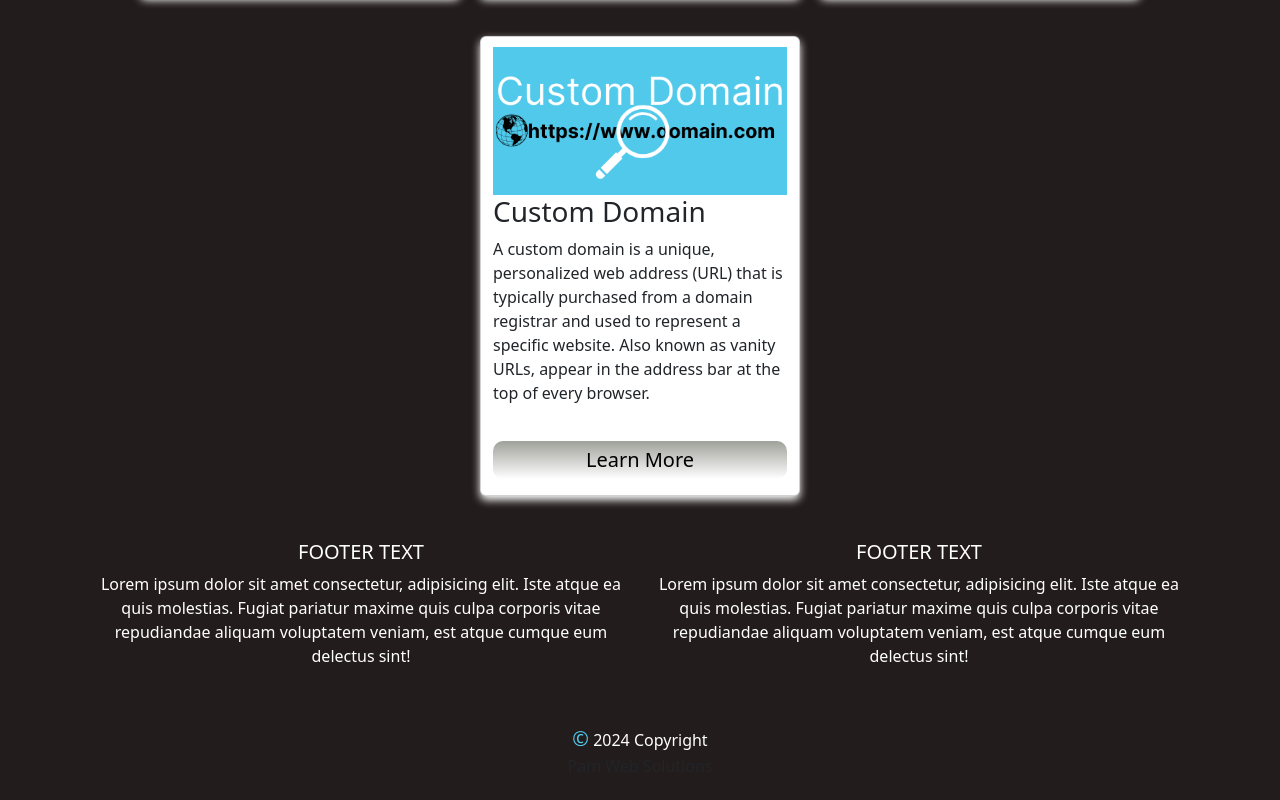
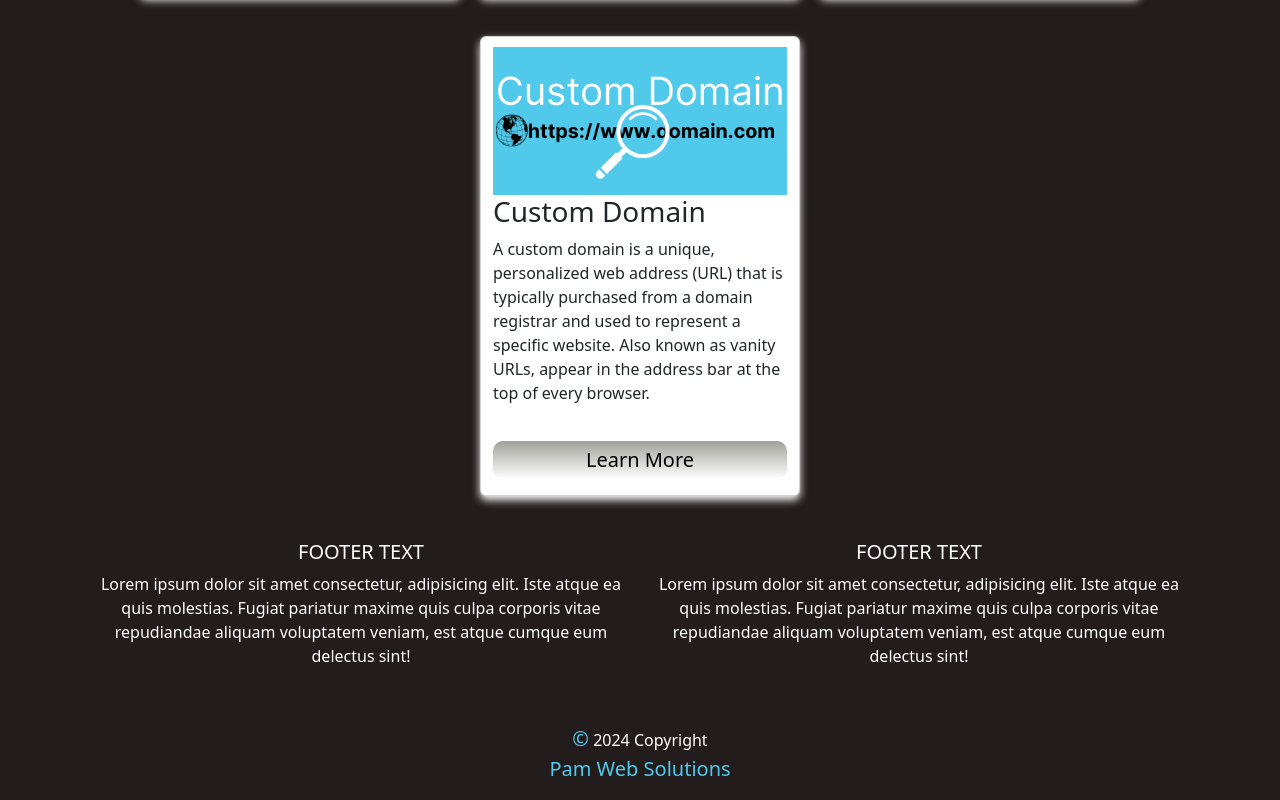
Before and after one commit to Markpm-code/pam-w-solutions, a React (Vite) app in the folder pam-websolutions/: page /#/ in a window 1280 px wide. Shown: the part 1863-2663 px from the top of the page. Built offline with nearby package versions, Linux system fonts and the light colour scheme.

Commit message:
update footer styling

```diff
--- a/pam-websolutions/src/components/Footer.css
+++ b/pam-websolutions/src/components/Footer.css
@@ -15,3 +15,13 @@ footer p {
   font-size: 20px;
   color: var(--primary);
 }
+
+.pws-fbLink {
+  color: var(--primary);
+  font-size: 20px;
+  text-decoration: none;
+}
+
+.pws-fbLink:hover {
+  text-decoration: #FFFF underline;
+}
--- a/pam-websolutions/src/components/Footer.tsx
+++ b/pam-websolutions/src/components/Footer.tsx
@@ -37,7 +37,8 @@ const Footer = () => {
             <span className="copyright">©</span> {currentYear} Copyright
           </div>
           {/* <i className="fa-solid fa-dove mx-2 dove-icon"></i> */}
-          <a className="text-body text-decoration-none" href="">
+          <a className="pws-fbLink" href="https://www.facebook.com/profile.php?id=61562777530514" target="_blank"
+            rel="noopener noreferrer">
             Pam Web Solutions
           </a>
         </div>
--- a/pam-websolutions/src/components/NavBar.css
+++ b/pam-websolutions/src/components/NavBar.css
@@ -34,7 +34,7 @@
 .navigation-links a.active {
     width:fit-content;
     color:#FFFF;
-    box-shadow: 0 8px  6px rgb(81, 201, 235)  ;
+    box-shadow: 0 8px  6px rgb(81, 201, 235);
 }
 
 @media only screen and (max-width: 400px) {
```
